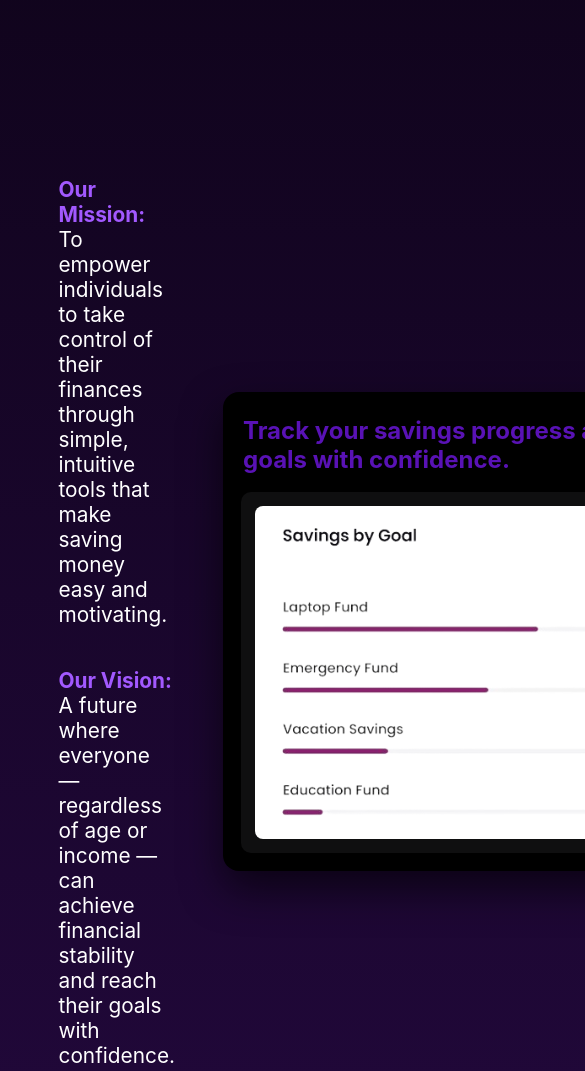
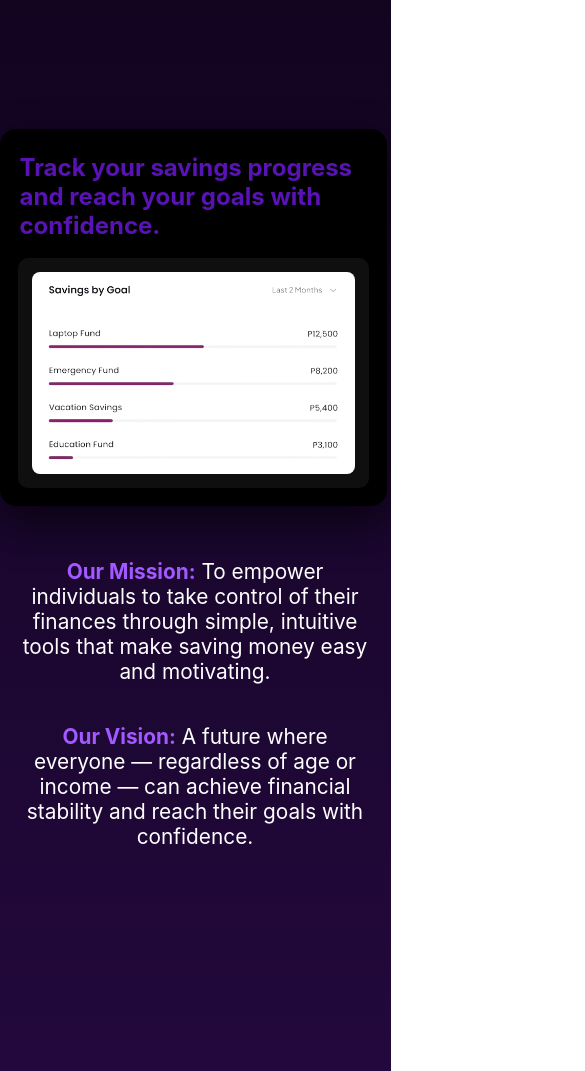
Before and after one commit to aichangtries/PeraFolio, a plain HTML site: page landing-about.html in a window 390 px wide. Shown: the part 1168-2239 px from the top of the page, 585 px wide, since content can reach past the window. Drawn offline with Linux system fonts and the light colour scheme.

Commit message:
Finalized details

```diff
--- a/css/landing.css
+++ b/css/landing.css
@@ -97,11 +97,10 @@
 	margin-top: 80px;
 }
 .section {
-	min-height: 80vh;
+	min-height: 100vh;
 	display: flex;
 	align-items: center;
 	justify-content: space-between;
-	padding: 0 7vw;
 	background: linear-gradient(180deg, #2d0b4f 0%, #181818 100%);
 	/* removed the border that created the visible gray line */
 	border-bottom: none;
@@ -111,8 +110,8 @@
 	background-clip: padding-box;
 	box-sizing: border-box;
 	margin: 0; /* ensure sections sit flush */
-	gap: 2vw;
-	padding: 0 19vw;
+	gap: 4vw;
+	padding: 40px 10vw;
 }
 .section-text {
 	flex: 1.2;
@@ -137,86 +136,207 @@
 	flex: 1;
 	display: flex;
 	justify-content: flex-end;
-	align-items: flex-end;
-	min-width: 500px;
+	align-items: center;
+	min-width: 400px;
+	padding: 20px;
+	box-sizing: border-box;
 }
 .section-img img {
-	max-width: 410px;
-	width: 100%;
+	max-width: 100%;
+	width: auto;
 	height: auto;
-	margin-bottom: 0;
+	margin: 0;
+	object-fit: contain;
 }
 
 /* Fix smart section issue*/
 
 /* Ensure all sections keep consistent layout proportions */
 .section.smarter {
-    flex-direction: row-reverse; /* keeps image on left, text on right while keeping consistent spacing */
-
+    flex-direction: row-reverse;
 }
 
 .section.smarter .section-text,
 .section.smarter .section-img {
-    flex: 1; /* balance text and image equally like others */
-    margin: 0; /* remove any leftover misalignment */
+    flex: 1;
+    margin: 0;
 }
 
 .section.smarter .section-text {
     max-width: 520px;
-    margin-left: 1vw; /* same as others */
+    margin-left: 1vw;
 }
 
 .section.smarter .section-img {
     display: flex;
     justify-content: flex-end;
-    align-items: flex-end;
-    min-width: 340px;
+    align-items: center;
+    min-width: 300px;
+    padding: 20px;
 }
 
+/* Tablet Breakpoint */
+@media (max-width: 1024px) {
+    .section {
+        padding: 60px 8vw;
+        gap: 4vw;
+        flex-direction: column;
+        text-align: center;
+    }
+
+    .section-text {
+        flex: 0 1 auto;
+        max-width: 600px;
+        margin: 0 auto;
+        padding: 0;
+    }
+
+    .section-text h2 {
+        font-size: 2.8rem;
+    }
+
+    .section-text p {
+        font-size: 1rem;
+    }
+
+    .section-img {
+        flex: 0 1 auto;
+        min-width: 0;
+        width: 100%;
+        max-width: 500px;
+        margin: 0 auto;
+        justify-content: center;
+    }
+
+    .section-img img {
+        max-width: 360px;
+        margin: 0 auto;
+    }
+
+    /* Override smarter section specific styles for tablet */
+    .section.smarter {
+        flex-direction: column;
+    }
+
+    .section.smarter .section-text {
+        margin: 0 auto;
+    }
+
+    .section.smarter .section-img {
+        justify-content: center;
+        padding: 20px 0;
+    }
+}
+
+/* Mobile Landscape Breakpoint */
 @media (max-width: 900px) {
     .header {
         flex-direction: column;
         height: auto;
-		padding: 0 10px;
+        padding: 0 16px;
     }
+
     .main-content {
-		margin-top: 100px;
+        margin-top: 90px;
     }
+
     .section {
         flex-direction: column;
         text-align: center;
-		padding: 40px 5vw;
+        padding: 50px 6vw;
+        min-height: auto;
+        gap: 40px;
     }
+
+    .section-text {
+        max-width: 100%;
+        margin: 0 auto;
+        padding: 0 20px;
+    }
+
+    .section-text h2 {
+        font-size: 2.4rem;
+        margin-bottom: 0.5em;
+    }
+
     .section-img {
-		margin-bottom: 30px;
+        min-width: 0;
+        width: 100%;
+        margin: 0;
         justify-content: center;
-		align-items: center;
     }
+
+    .section-img img {
+        max-width: 320px;
+        width: 90%;
+        margin: 0 auto;
+    }
+
     .footer {
         flex-direction: column;
-		padding: 30px 5vw 10px 5vw;
+        padding: 30px 5vw 20px;
     }
+
     .copyright {
         text-align: center;
     }
-	.menu-nav {
+
+    .menu-nav-flyout {
         flex-direction: column;
         gap: 18px;
-		padding: 18px 0;
-		left: 0;
-		right: 0;
-		width: 100vw;
-		border-radius: 0 0 12px 12px;
+        padding: 20px 0;
+        height: auto;
+        top: 80px;
+        width: 100%;
+        text-align: center;
     }
 }
 
+/* Mobile Portrait Breakpoint */
 @media (max-width: 520px) {
+    .section {
+        padding: 40px 4vw;
+    }
+
+    .section-text h2 {
+        font-size: 2rem;
+    }
+
+    .section-text p {
+        font-size: 0.95rem;
+    }
+
+    .section-img img {
+        max-width: 280px;
+        width: 85%;
+    }
+
     .signup-btn, .login-btn {
         width: 92%;
         max-width: none;
         padding: 12px 18px;
     }
-    .logo-img-large { height: 64px; margin-bottom: 14px; }
+
+    .logo-img-large {
+        height: 56px;
+        margin-bottom: 14px;
+    }
+
+    .menu-nav-flyout a {
+        font-size: 1.1rem;
+    }
+}
+
+/* Height-based media query for shorter screens */
+@media (max-height: 700px) {
+    .section {
+        padding: 40px 4vw;
+        min-height: auto;
+    }
+
+    .section-img img {
+        max-width: 260px;
+    }
 }
 
 /* Section-specific gradients within the project palette */
--- a/css/landing_about.css
+++ b/css/landing_about.css
@@ -213,3 +213,51 @@ body {
     .stat .value .num{ font-size: 2rem; }
     .stat-top .value .num{ font-size: 2.2rem; }
 }
+
+/* Responsive: stack columns on small screens */
+@media (max-width: 900px) {
+    .section.numbers {
+        flex-direction: column;
+        align-items: stretch;
+        padding: 36px 6vw;
+    }
+
+    .stats-card {
+        width: 100%;
+        max-width: 560px;
+    }
+    .feature-card { width: 100%; max-width: 560px; margin-top: 18px; }
+    .center-statement .hero { font-size: 1.4rem; padding: 0 12px; }
+    .stat .value .num{ font-size: 2rem; }
+    .stat-top .value .num{ font-size: 2.2rem; }
+}
+
+/* Mobile layout adjustments */
+@media (min-width: 300px) and (max-width: 1024px) {
+    .section.mission {
+        flex-direction: column-reverse;
+        padding: 36px 5vw;
+        gap: 2rem;
+    }
+
+    .mission-left {
+        width: 100%;
+        text-align: center;
+    }
+
+    .mission-left p {
+        margin-left: auto;
+        margin-right: auto;
+    }
+
+    .section-img.mission-right {
+        width: 100%;
+        padding-right: 40px;
+    }
+
+    .feature-card {
+        width: 100%;
+        max-width: none;
+        margin-top: 0;
+    }
+}
```
Also changed, not shown: css/landing_contact.css (+12 -0 lines), signin.html (+12 -1 lines), signup.html (+12 -1 lines), img/google_icon.png (added). Lines whose indentation alone changed are shown as unchanged.
